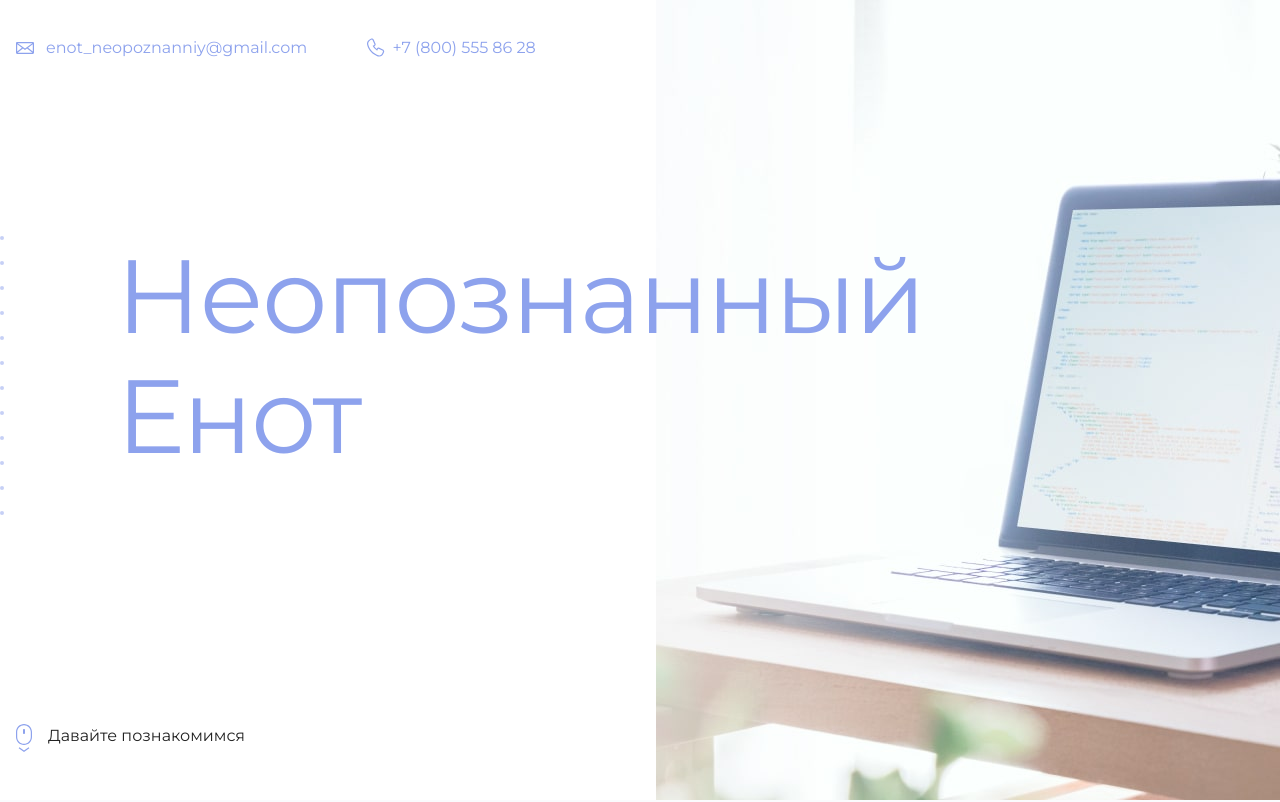
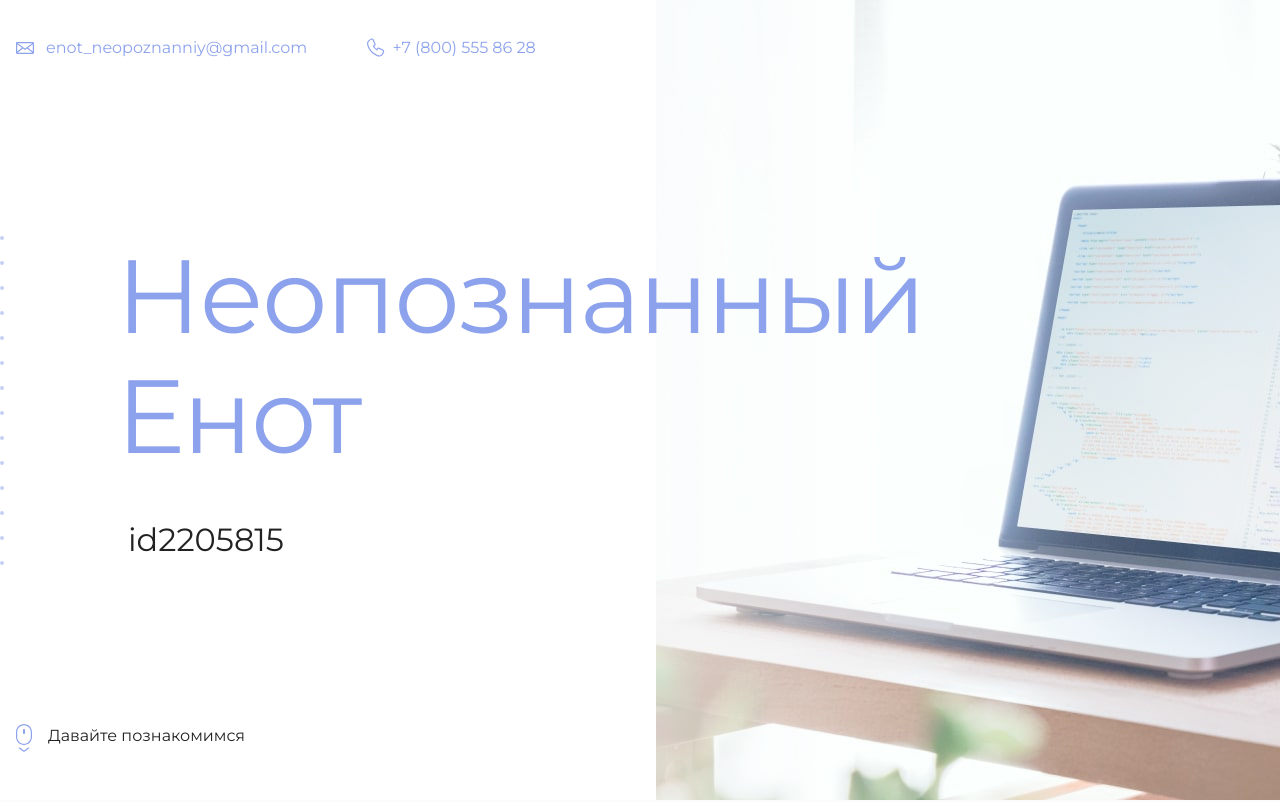
Before and after one commit to AlexanderPonarin/myProject, a plain HTML site: page my-site/index.html in a window 1280 px wide. Shown: the top 802 px of the page. Drawn offline with Linux system fonts and the light colour scheme.

Commit message:
Update index.html

```diff
--- a/my-site/index.html
+++ b/my-site/index.html
@@ -19,7 +19,7 @@
       <section class="hero-image">
         <div class="container">
           <h1 class="heading">Неопознанный Енот</h1>
-          <p><!-- Тут ваш id на сайте Академии --></p>
+          <p>id2205815</p>
         </div>
       </section>
 
```
